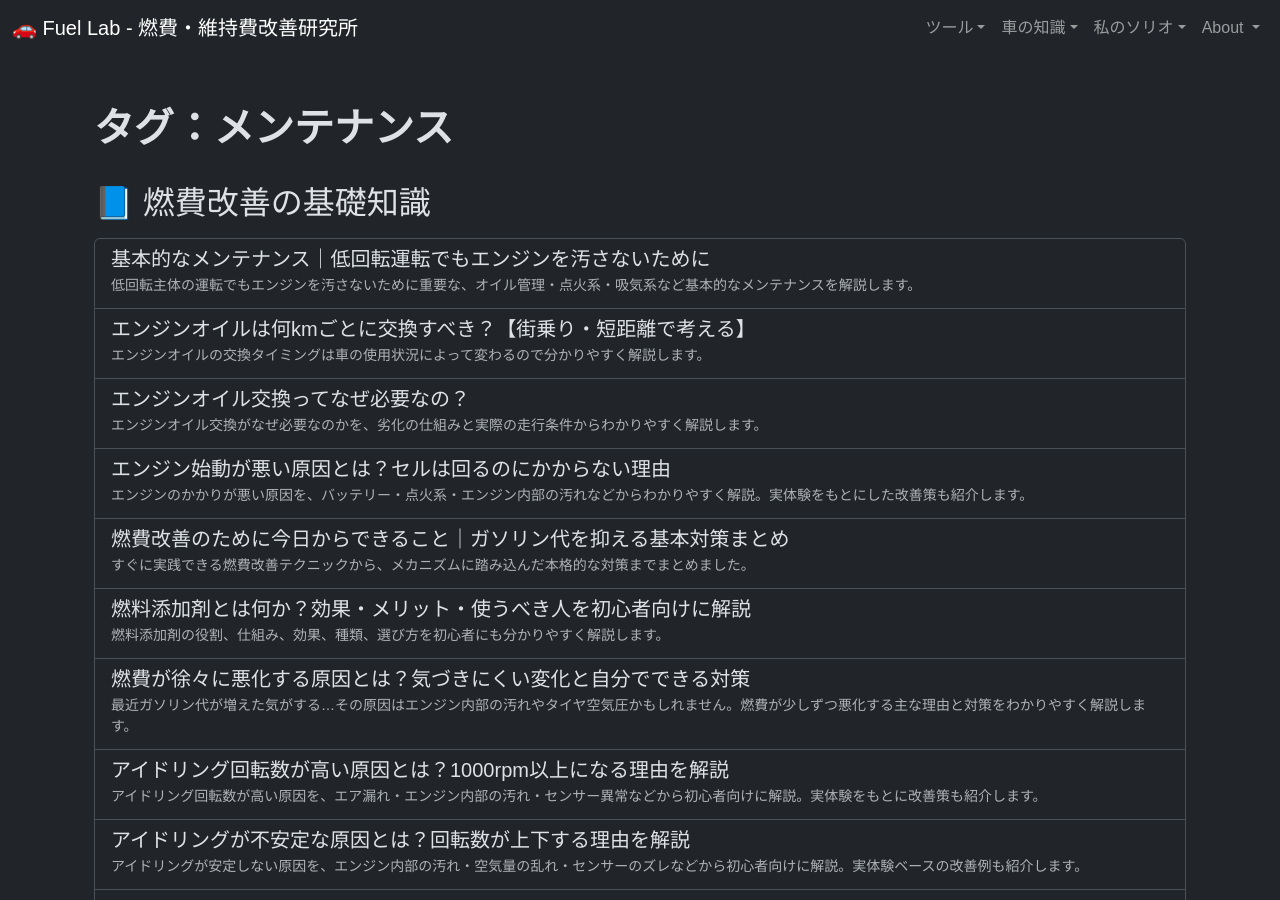
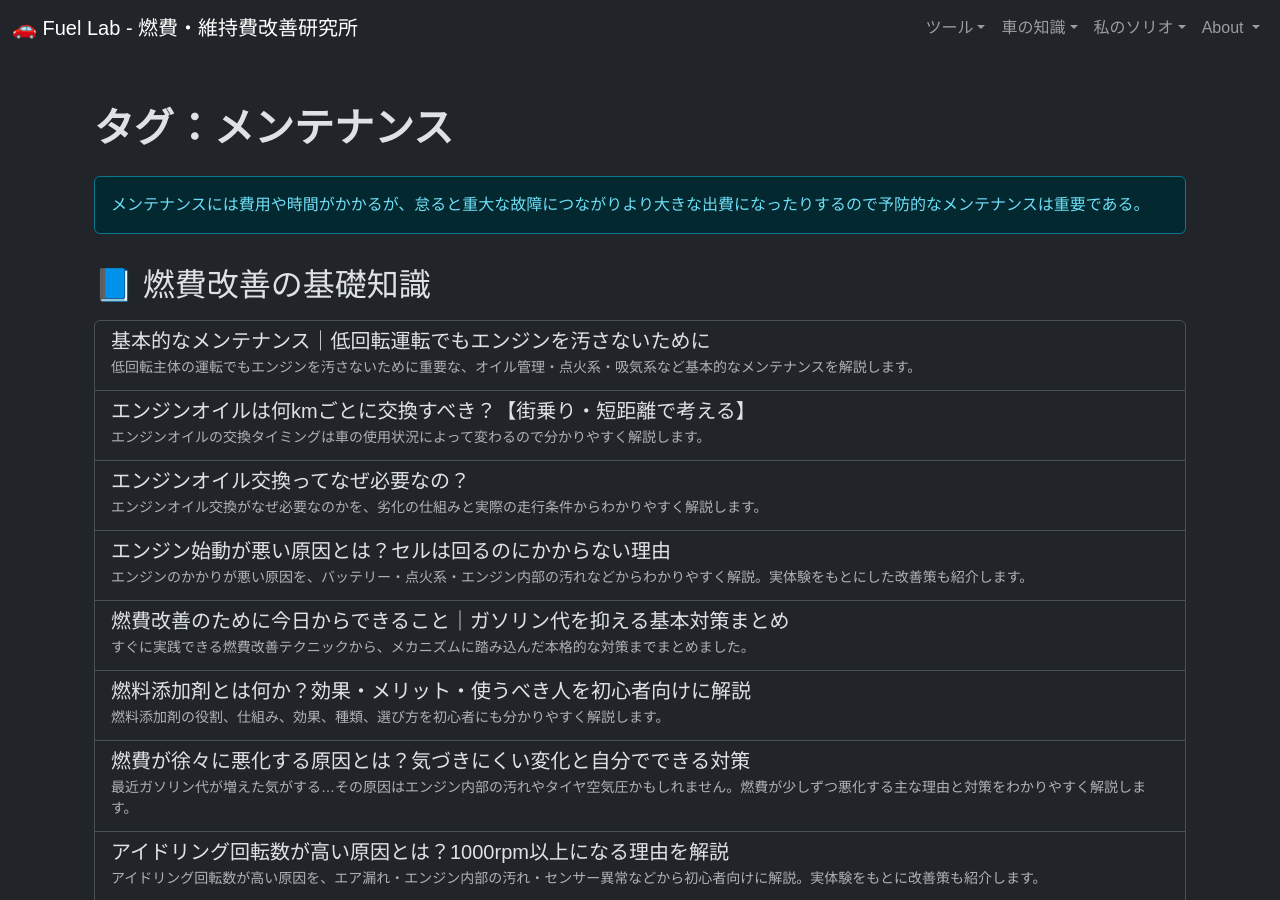
Before and after one commit to funyapar-org/fuel-lab, a Jekyll site: the page built from _tags/maintenance.md, in a window 1280 px wide and 900 px high. Built offline with Jekyll 4.4.1, drawn with Linux system fonts in a browser that asks for light colours.

Commit message:
maintenance.md を更新

```diff
--- a/_tags/maintenance.md
+++ b/_tags/maintenance.md
@@ -2,4 +2,5 @@
 layout: tag
 tag: maintenance
 title: "maintenance"
+description: メンテナンスには費用や時間がかかるが、怠ると重大な故障につながりより大きな出費になったりするので予防的なメンテナンスは重要である。
 ---
```
